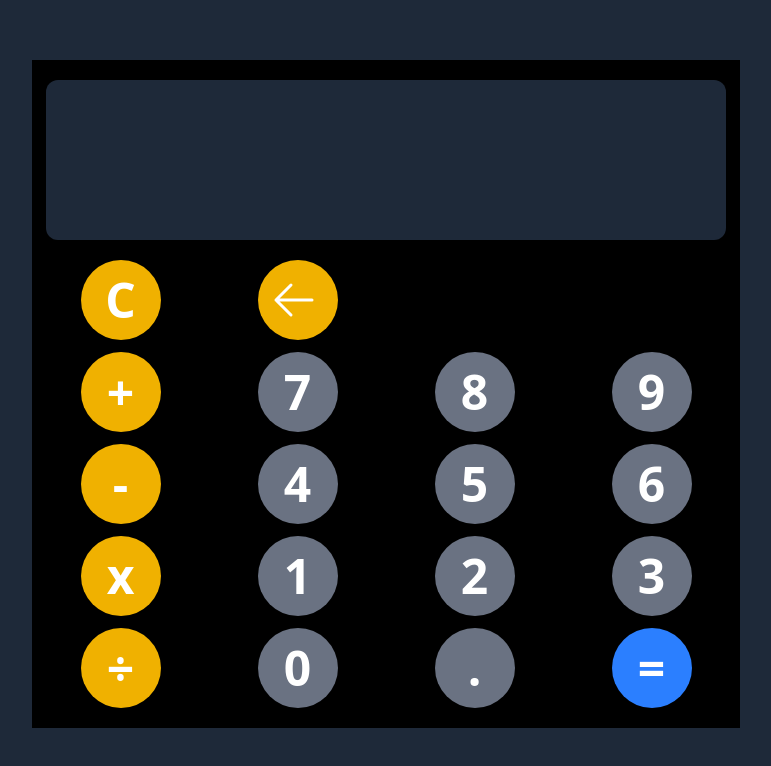
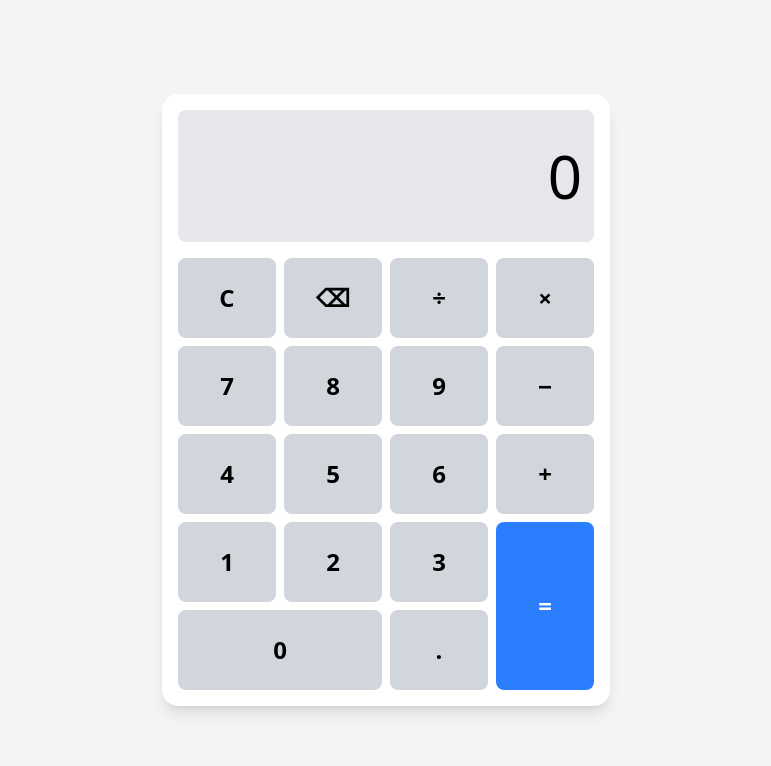
Before and after one commit to Jakeeeey/calculator-vue, a Vue app: page / in a window 1280 px wide. Shown: the top 766 px of the page, without its empty margins (254-1025 px from the left). Built offline with nearby package versions, Linux system fonts and the light colour scheme.

Commit message:
Updated the app

```diff
--- a/package.json
+++ b/package.json
@@ -10,6 +10,7 @@
   },
   "dependencies": {
     "@tailwindcss/vite": "^4.1.3",
+    "primeicons": "^7.0.0",
     "tailwindcss": "^4.1.3",
     "vue": "^3.5.13"
   },
--- a/src/App.vue
+++ b/src/App.vue
@@ -1,169 +1,76 @@
 <script setup>
 import { ref } from "vue";
 
-let input = ref("");
+const currentInput = ref("");
 
-function appendValue(val) {
-  input.value += val;
-}
+// Add number
+const appendNumber = (num) => {
+  currentInput.value += num;
+};
 
-function evaluate() {
+// Add operator
+const appendOperator = (op) => {
+  if (currentInput.value === "") return;
+  const lastChar = currentInput.value.slice(-1);
+  if ("+-*/".includes(lastChar)) {
+    currentInput.value = currentInput.value.slice(0, -1) + op;
+  } else {
+    currentInput.value += op;
+  }
+};
+
+// Clear input
+const clear = () => {
+  currentInput.value = "";
+};
+
+// Delete last character
+const deleteLast = () => {
+  currentInput.value = currentInput.value.slice(0, -1);
+};
+
+// Calculate result
+const calculate = () => {
   try {
-    input.value = eval(input.value).toString();
-  } catch (err) {
-    input.value = "Error";
+    currentInput.value = eval(currentInput.value).toString();
+  } catch {
+    currentInput.value = "Error";
   }
-}
-
-function clear() {
-  input.value = "";
-}
-
-function erase() {
-  input.value = input.value.slice(0, -1);
-}
+};
 </script>
 
 <template>
-  <div class="bg-gray-800 min-h-screen">
-    <div class="flex justify-center md:pt-15 max-sm:min-h-screen">
-      <div class="bg-black py-5">
-        <form @submit.prevent>
-          <div class="flex justify-center">
-            <input
-              type="text"
-              v-model="input"
-              readonly
-              class="focus:outline-none w-[96%] ps-3 h-40 mb-5 bg-gray-800 rounded-xl text-5xl text-white"
-            />
-          </div>
+  <div class="flex flex-col items-center justify-center min-h-screen bg-gray-100">
+    <div class="flex flex-col w-full md:w-md bg-white p-4 md:rounded-2xl shadow-lg">
+      <!-- Display -->
+      <div class="bg-gray-200 text-right text-6xl p-3 py-9 rounded-lg mb-8 md:mb-4">
+        {{ currentInput || "0" }}
+      </div>
 
-          <div class="grid grid-cols-4 justify-items-center gap-y-3">
-            <button
-              @click="clear()"
-              class="rounded-full size-20 bg-yellow-500 text-white text-5xl font-bold cursor-pointer hover:bg-yellow-400"
-            >
-              C
-            </button>
-            <button
-              @click="erase()"
-              class="rounded-full size-20 bg-yellow-500 text-white text-5xl font-bold cursor-pointer hover:bg-yellow-400"
-            >
-              <svg
-                xmlns="http://www.w3.org/2000/svg"
-                fill="none"
-                viewBox="0 0 24 24"
-                stroke-width="1.5"
-                stroke="currentColor"
-                class="size-12 ms-3"
-              >
-                <path
-                  stroke-linecap="round"
-                  stroke-linejoin="round"
-                  d="M10.5 19.5 3 12m0 0 7.5-7.5M3 12h18"
-                />
-              </svg>
-            </button>
-            <button></button>
-            <button></button>
-            <button
-              @click="appendValue('+')"
-              class="rounded-full size-20 bg-yellow-500 text-white text-5xl font-bold cursor-pointer hover:bg-yellow-400"
-            >
-              +
-            </button>
-            <button
-              @click="appendValue('7')"
-              class="rounded-full size-20 bg-gray-500 text-white text-5xl font-bold cursor-pointer hover:bg-gray-400"
-            >
-              7
-            </button>
-            <button
-              @click="appendValue('8')"
-              class="rounded-full size-20 bg-gray-500 text-white text-5xl font-bold cursor-pointer hover:bg-gray-400"
-            >
-              8
-            </button>
-            <button
-              @click="appendValue('9')"
-              class="rounded-full size-20 bg-gray-500 text-white text-5xl font-bold cursor-pointer hover:bg-gray-400"
-            >
-              9
-            </button>
-            <button
-              @click="appendValue('-')"
-              class="rounded-full size-20 bg-yellow-500 text-white text-5xl font-bold cursor-pointer hover:bg-yellow-400"
-            >
-              -
-            </button>
-            <button
-              @click="appendValue('4')"
-              class="rounded-full size-20 bg-gray-500 text-white text-5xl font-bold cursor-pointer hover:bg-gray-400"
-            >
-              4
-            </button>
-            <button
-              @click="appendValue('5')"
-              class="rounded-full size-20 bg-gray-500 text-white text-5xl font-bold cursor-pointer hover:bg-gray-400"
-            >
-              5
-            </button>
-            <button
-              @click="appendValue('6')"
-              class="rounded-full size-20 bg-gray-500 text-white text-5xl font-bold cursor-pointer hover:bg-gray-400"
-            >
-              6
-            </button>
-            <button
-              @click="appendValue('*')"
-              class="rounded-full size-20 bg-yellow-500 text-white text-5xl font-bold cursor-pointer hover:bg-yellow-400"
-            >
-              x
-            </button>
-            <button
-              @click="appendValue('1')"
-              class="rounded-full size-20 bg-gray-500 text-white text-5xl font-bold cursor-pointer hover:bg-gray-400"
-            >
-              1
-            </button>
-            <button
-              @click="appendValue('2')"
-              class="rounded-full size-20 bg-gray-500 text-white text-5xl font-bold cursor-pointer hover:bg-gray-400"
-            >
-              2
-            </button>
-            <button
-              @click="appendValue('3')"
-              class="rounded-full size-20 bg-gray-500 text-white text-5xl font-bold cursor-pointer hover:bg-gray-400"
-            >
-              3
-            </button>
-            <button
-              @click="appendValue('/')"
-              class="rounded-full size-20 bg-yellow-500 text-white text-5xl font-bold cursor-pointer hover:bg-yellow-400"
-            >
-              &#247;
-            </button>
-            <button
-              @click="appendValue('0')"
-              class="rounded-full size-20 bg-gray-500 text-white text-5xl font-bold cursor-pointer hover:bg-gray-400"
-            >
-              0
-            </button>
-            <button
-              @click="appendValue('.')"
-              class="rounded-full size-20 bg-gray-500 text-white text-5xl font-bold cursor-pointer hover:bg-gray-400"
-            >
-              .
-            </button>
-            <button
-              @click="evaluate()"
-              class="rounded-full size-20 bg-blue-500 text-white text-5xl font-bold cursor-pointer hover:bg-blue-400"
-            >
-              =
-            </button>
-          </div>
-        </form>
+      <!-- Buttons -->
+      <div class="grid grid-cols-4 gap-2">
+        <button @click="clear" class="bg-gray-300 rounded-lg p-3 text-2xl font-bold hover:bg-gray-400">C</button>
+        <button @click="deleteLast" class="bg-gray-300 rounded-lg p-6 text-2xl font-bold hover:bg-gray-400">⌫</button>
+        <button @click="appendOperator('/')" class="bg-gray-300 rounded-lg p-3 text-2xl font-bold hover:bg-gray-400">÷</button>
+        <button @click="appendOperator('*')" class="bg-gray-300 rounded-lg p-3 text-2xl font-bold hover:bg-gray-400">×</button>
+
+        <button @click="appendNumber('7')" class="bg-gray-300 rounded-lg p-6 text-2xl font-bold hover:bg-gray-400">7</button>
+        <button @click="appendNumber('8')" class="bg-gray-300 rounded-lg p-3 text-2xl font-bold hover:bg-gray-400">8</button>
+        <button @click="appendNumber('9')" class="bg-gray-300 rounded-lg p-3 text-2xl font-bold hover:bg-gray-400">9</button>
+        <button @click="appendOperator('-')" class="bg-gray-300 rounded-lg p-3 text-2xl font-bold hover:bg-gray-400">−</button>
+
+        <button @click="appendNumber('4')" class="bg-gray-300 rounded-lg p-6 text-2xl font-bold hover:bg-gray-400">4</button>
+        <button @click="appendNumber('5')" class="bg-gray-300 rounded-lg p-3 text-2xl font-bold hover:bg-gray-400">5</button>
+        <button @click="appendNumber('6')" class="bg-gray-300 rounded-lg p-3 text-2xl font-bold hover:bg-gray-400">6</button>
+        <button @click="appendOperator('+')" class="bg-gray-300 rounded-lg p-3 text-2xl font-bold hover:bg-gray-400">+</button>
+
+        <button @click="appendNumber('1')" class="bg-gray-300 rounded-lg p-6 text-2xl font-bold hover:bg-gray-400">1</button>
+        <button @click="appendNumber('2')" class="bg-gray-300 rounded-lg p-3 text-2xl font-bold hover:bg-gray-400">2</button>
+        <button @click="appendNumber('3')" class="bg-gray-300 rounded-lg p-3 text-2xl font-bold hover:bg-gray-400">3</button>
+        <button @click="calculate" class="bg-blue-500 rounded-lg p-3 text-2xl font-bold hover:bg-gray-400 row-span-2 text-white">=</button>
+
+        <button @click="appendNumber('0')" class="bg-gray-300 rounded-lg p-6 text-2xl font-bold hover:bg-gray-400 col-span-2">0</button>
+        <button @click="appendNumber('.')" class="bg-gray-300 rounded-lg p-3 text-2xl font-bold hover:bg-gray-400">.</button>
       </div>
     </div>
   </div>
--- a/src/App1.vue
+++ /dev/null
@@ -1,62 +0,0 @@
-<script setup>
-import { ref } from "vue";
-
-let firstNumber = ref();
-let secondNumber = ref();
-let operator = ref("+");
-let result = ref();
-let resultText = ref("");
-
-const calculate = () => {
-  if(operator.value === "+"){
-    result.value = parseFloat(firstNumber.value) + parseFloat(secondNumber.value)
-    resultText.value = "Result: " + result.value
-  }if(operator.value === "-"){
-    result.value = parseFloat(firstNumber.value) - parseFloat(secondNumber.value)
-    resultText.value = "Result: " + result.value
-  }if(operator.value === "*"){
-    result.value = parseFloat(firstNumber.value) * parseFloat(secondNumber.value)
-    resultText.value = "Result: " + result.value
-  }if(operator.value === "/"){
-    result.value = parseFloat(firstNumber.value) / parseFloat(secondNumber.value)
-    resultText.value = "Result: " + result.value
-  }
-};
-</script>
-
-<template>
-  <div class="bg-black min-h-screen w-screen">
-    <div class="flex justify-center">
-      <div class="border border-white p-5 bg-white space-y-5">
-        <h1 class="text-2xl text-center">Online Calculator</h1>
-        <form @submit.prevent class="flex flex-wrap flex-row gap-4">
-          <input
-            type="text"
-            v-model="firstNumber"
-            class="border"
-            placeholder="Enter a number"
-            readonly
-          />
-          <select v-model="operator" id="operator" class="border">
-            <option value="+" >+</option>
-            <option value="-">-</option>
-            <option value="*">*</option>
-            <option value="/">/</option>
-          </select>
-          <input
-            type="text"
-            v-model="secondNumber"
-            class="border"
-            placeholder="Enter a number"
-          />
-          <button class="px-4 py-2 bg-blue-500 text-white cursor-pointer" @click="calculate">
-            Calculate
-          </button>
-        </form>
-        <p class="bg-green-300 text-center py-2" id="resultText">
-          {{ resultText ? resultText : 'Result will be displayed here' }}
-        </p>
-      </div>
-    </div>
-  </div>
-</template>
```
Also changed, not shown: 1 other file (tests, documents, lock files or other folders).
